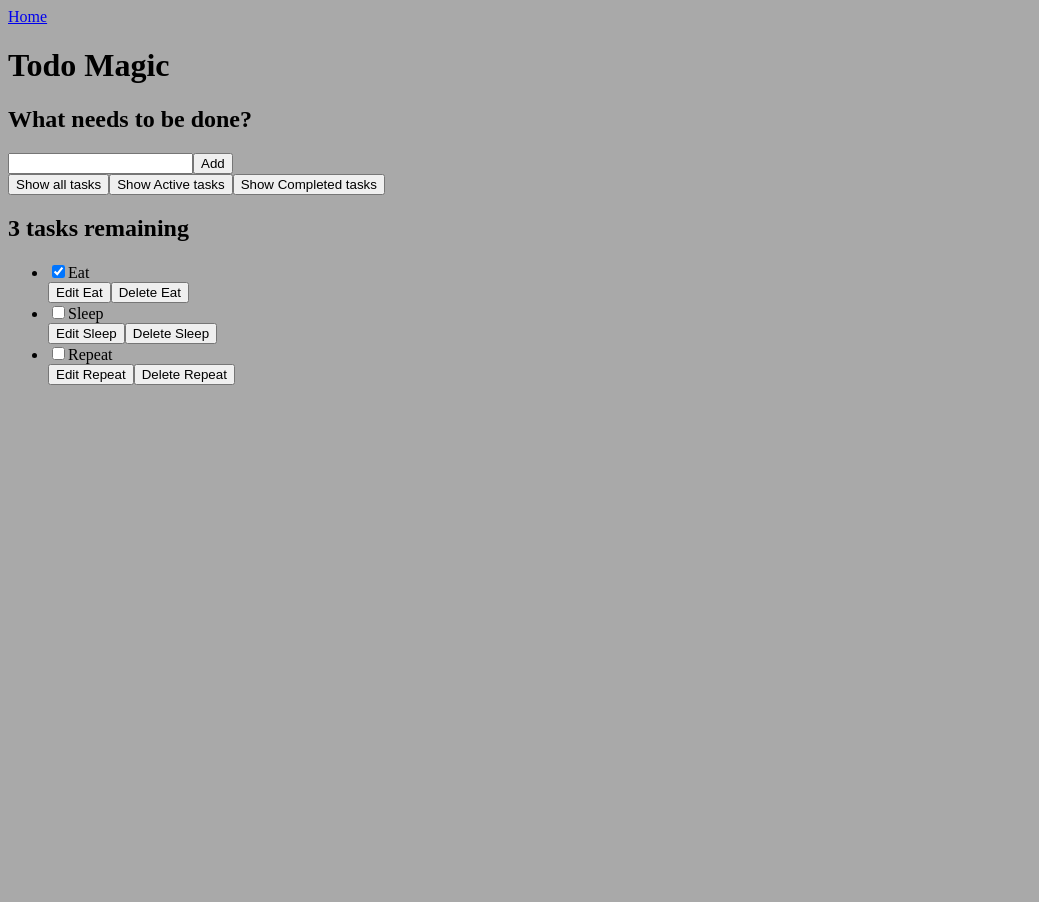
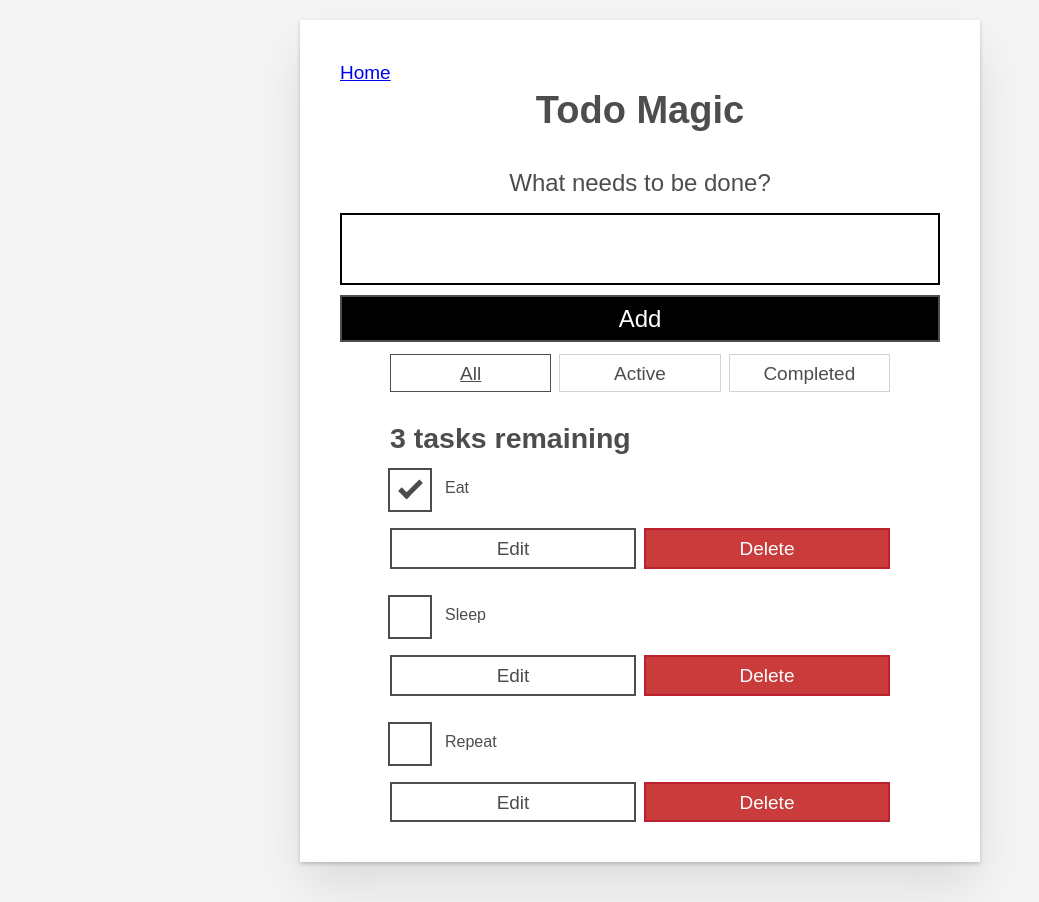
Before and after one commit to miketillman95/random-applications, a React (Vite) app: page /todoApp in a window 1280 px wide. Shown: the whole page, without its empty margins (0-1039 px from the left). Before the commit the page ends 800 px from the top, so only its background shows below. Built offline with nearby package versions, Linux system fonts and the light colour scheme.

Commit message:
data initialized

```diff
--- a/src/App.jsx
+++ b/src/App.jsx
@@ -4,7 +4,6 @@
 import TodoApp from './Pages/TodoApp'
 
 function App() {
-
   return (
     <Router>
     <Routes>
--- a/src/Css/App.css
+++ b/src/Css/App.css
@@ -1,3 +1,149 @@
+/* Resets */
+*,
+*::before,
+*::after {
+  box-sizing: border-box;
+}
+*:focus-visible {
+  outline: 3px dashed #228bec;
+  outline-offset: 0;
+}
+html {
+  font: 62.5% / 1.15 sans-serif;
+}
+h1,
+h2 {
+  margin-bottom: 0;
+}
+ul {
+  list-style: none;
+  padding: 0;
+}
+button {
+  -moz-osx-font-smoothing: inherit;
+  -webkit-font-smoothing: inherit;
+  appearance: none;
+  background: transparent;
+  border: none;
+  color: inherit;
+  font: inherit;
+  line-height: normal;
+  margin: 0;
+  overflow: visible;
+  padding: 0;
+  width: auto;
+}
+button::-moz-focus-inner {
+  border: 0;
+}
+button,
+input,
+optgroup,
+select,
+textarea {
+  font-family: inherit;
+  font-size: 100%;
+  line-height: 1.15;
+  margin: 0;
+}
+button,
+input {
+  overflow: visible;
+}
+input[type="text"] {
+  border-radius: 0;
+}
 body {
-  background-color:darkgray;
+  background-color: #f5f5f5;
+  color: #4d4d4d;
+  font:
+    1.6rem/1.25 Arial,
+    sans-serif;
+  margin: 0 auto;
+  max-width: 68rem;
+  width: 100%;
 }
+@media screen and (min-width: 620px) {
+  body {
+    font-size: 1.9rem;
+    line-height: 1.31579;
+  }
+}
+/* End resets */
+/* Global styles */
+.form-group > input[type="text"] {
+  display: inline-block;
+  margin-top: 0.4rem;
+}
+.btn {
+  border: 0.2rem solid #4d4d4d;
+  cursor: pointer;
+  padding: 0.8rem 1rem 0.7rem;
+  text-transform: capitalize;
+}
+.btn.toggle-btn {
+  border-color: #d3d3d3;
+  border-width: 1px;
+}
+.btn.toggle-btn[aria-pressed="true"] {
+  border-color: #4d4d4d;
+  text-decoration: underline;
+}
+.btn__danger {
+  background-color: #ca3c3c;
+  border-color: #bd2130;
+  color: #fff;
+}
+.btn__filter {
+  border-color: lightgrey;
+}
+.btn__primary {
+  background-color: #000;
+  color: #fff;
+}
+.btn-group {
+  display: flex;
+  justify-content: space-between;
+}
+.btn-group > * {
+  flex: 1 1 49%;
+}
+.btn-group > * + * {
+  margin-left: 0.8rem;
+}
+.label-wrapper {
+  flex: 0 0 100%;
+  margin: 0;
+  text-align: center;
+}
+.visually-hidden {
+  clip: rect(1px 1px 1px 1px);
+  clip: rect(1px, 1px, 1px, 1px);
+  height: 1px;
+  overflow: hidden;
+  position: absolute !important;
+  white-space: nowrap;
+  width: 1px;
+}
+[class*="stack"] > * {
+  margin-bottom: 0;
+  margin-top: 0;
+}
+.stack-small > * + * {
+  margin-top: 1.25rem;
+}
+.stack-large > * + * {
+  margin-top: 2.5rem;
+}
+@media screen and (min-width: 550px) {
+  .stack-small > * + * {
+    margin-top: 1.4rem;
+  }
+  .stack-large > * + * {
+    margin-top: 2.8rem;
+  }
+}
+.stack-exception {
+  margin-top: 1.2rem;
+}
+/* End global styles */
--- /dev/null
+++ b/src/Css/Todo.css
@@ -0,0 +1,147 @@
+/* General app styles */
+.todoapp {
+    background: #fff;
+    box-shadow:
+      0 2px 4px 0 rgb(0 0 0 / 20%),
+      0 2.5rem 5rem 0 rgb(0 0 0 / 10%);
+    margin: 2rem 0 4rem 0;
+    padding: 1rem;
+    position: relative;
+  }
+  @media screen and (min-width: 550px) {
+    .todoapp {
+      padding: 4rem;
+    }
+  }
+  .todoapp > * {
+    margin-left: auto;
+    margin-right: auto;
+    max-width: 50rem;
+  }
+  .todoapp > form {
+    max-width: 100%;
+  }
+  .todoapp > h1 {
+    display: block;
+    margin: 0;
+    margin-bottom: 1rem;
+    max-width: 100%;
+    text-align: center;
+  }
+  .label__lg {
+    line-height: 1.01567;
+    font-weight: 300;
+    margin-bottom: 1rem;
+    padding: 0.8rem;
+    text-align: center;
+  }
+  .input__lg {
+    border: 2px solid #000;
+    padding: 2rem;
+  }
+  .input__lg:focus-visible {
+    border-color: #4d4d4d;
+    box-shadow: inset 0 0 0 2px;
+  }
+  [class*="__lg"] {
+    display: inline-block;
+    font-size: 1.9rem;
+    width: 100%;
+  }
+  [class*="__lg"]:not(:last-child) {
+    margin-bottom: 1rem;
+  }
+  @media screen and (min-width: 620px) {
+    [class*="__lg"] {
+      font-size: 2.4rem;
+    }
+  }
+  /* End general app styles */
+  /* Todo item styles */
+  .todo {
+    display: flex;
+    flex-direction: row;
+    flex-wrap: wrap;
+  }
+  .todo > * {
+    flex: 0 0 100%;
+  }
+  .todo-text {
+    border: 2px solid #565656;
+    min-height: 4.4rem;
+    padding: 0.4rem 0.8rem;
+    width: 100%;
+  }
+  .todo-text:focus-visible {
+    box-shadow: inset 0 0 0 2px;
+  }
+  /* End todo item styles */
+  /* Checkbox styles */
+  .c-cb {
+    -webkit-font-smoothing: antialiased;
+    box-sizing: border-box;
+    clear: left;
+    display: block;
+    font-family: Arial, sans-serif;
+    font-size: 1.6rem;
+    font-weight: 400;
+    line-height: 1.25;
+    min-height: 44px;
+    padding-left: 40px;
+    position: relative;
+  }
+  .c-cb > label::before,
+  .c-cb > input[type="checkbox"] {
+    box-sizing: border-box;
+    height: 44px;
+    left: -2px;
+    top: -2px;
+    width: 44px;
+  }
+  .c-cb > input[type="checkbox"] {
+    -webkit-font-smoothing: antialiased;
+    cursor: pointer;
+    margin: 0;
+    opacity: 0;
+    position: absolute;
+    z-index: 1;
+  }
+  .c-cb > label {
+    cursor: pointer;
+    display: inline-block;
+    font-family: inherit;
+    font-size: inherit;
+    line-height: inherit;
+    margin-bottom: 0;
+    padding: 8px 15px 5px;
+    touch-action: manipulation;
+  }
+  .c-cb > label::before {
+    background: transparent;
+    border: 2px solid currentcolor;
+    content: "";
+    position: absolute;
+  }
+  .c-cb > input[type="checkbox"]:focus-visible + label::before {
+    border-width: 4px;
+    outline: 3px dashed #228bec;
+  }
+  .c-cb > label::after {
+    background: transparent;
+    border: solid;
+    border-width: 0 0 5px 5px;
+    border-top-color: transparent;
+    box-sizing: content-box;
+    content: "";
+    height: 7px;
+    left: 9px;
+    opacity: 0;
+    position: absolute;
+    top: 11px;
+    transform: rotate(-45deg);
+    width: 18px;
+  }
+  .c-cb > input[type="checkbox"]:checked + label::after {
+    opacity: 1;
+  }
+  /* End checkbox styles */
--- a/src/Pages/TodoApp.jsx
+++ b/src/Pages/TodoApp.jsx
@@ -1,8 +1,9 @@
 import React from "react";
 import { Link } from "react-router-dom";
+import '../Css/Todo.css'
+import Todo from '../components/Todo'
 
 function TodoApp() {
-
     return (
         <div className="todoapp stack-large">
             <Link to='/'> Home </Link>
@@ -46,54 +47,9 @@
             role="list"
             className="todo-list stack-large stack-exception"
             aria-labelledby="list-heading">
-            <li className="todo stack-small">
-                <div className="c-cb">
-                <input id="todo-0" type="checkbox" defaultChecked />
-                <label className="todo-label" htmlFor="todo-0">
-                    Eat
-                </label>
-                </div>
-                <div className="btn-group">
-                <button type="button" className="btn">
-                    Edit <span className="visually-hidden">Eat</span>
-                </button>
-                <button type="button" className="btn btn__danger">
-                    Delete <span className="visually-hidden">Eat</span>
-                </button>
-                </div>
-            </li>
-            <li className="todo stack-small">
-                <div className="c-cb">
-                <input id="todo-1" type="checkbox" />
-                <label className="todo-label" htmlFor="todo-1">
-                    Sleep
-                </label>
-                </div>
-                <div className="btn-group">
-                <button type="button" className="btn">
-                    Edit <span className="visually-hidden">Sleep</span>
-                </button>
-                <button type="button" className="btn btn__danger">
-                    Delete <span className="visually-hidden">Sleep</span>
-                </button>
-                </div>
-            </li>
-            <li className="todo stack-small">
-                <div className="c-cb">
-                <input id="todo-2" type="checkbox" />
-                <label className="todo-label" htmlFor="todo-2">
-                    Repeat
-                </label>
-                </div>
-                <div className="btn-group">
-                <button type="button" className="btn">
-                    Edit <span className="visually-hidden">Repeat</span>
-                </button>
-                <button type="button" className="btn btn__danger">
-                    Delete <span className="visually-hidden">Repeat</span>
-                </button>
-                </div>
-            </li>
+                <Todo name ='Eat' id = 'todo-0' completed/>
+                <Todo name ='Sleep' id = 'todo-1'/>
+                <Todo name ='Repeat' id = 'todo-2'/>
             </ul>
         </div>
     );
--- /dev/null
+++ b/src/components/Todo.jsx
@@ -0,0 +1,24 @@
+import React from "react";
+
+const Todo = ({name, completed, id}) => {
+    return (
+        <li className="todo stack-small">
+          <div className="c-cb">
+            <input id={id} type="checkbox" defaultChecked = {completed} />
+            <label className="todo-label" htmlFor={id}>
+              {name}
+            </label>
+          </div>
+          <div className="btn-group">
+            <button type="button" className="btn">
+              Edit <span className="visually-hidden">{name}</span>
+            </button>
+            <button type="button" className="btn btn__danger">
+              Delete <span className="visually-hidden">{name}</span>
+            </button>
+          </div>
+        </li>
+      );
+}
+
+export default Todo;
--- a/src/main.jsx
+++ b/src/main.jsx
@@ -2,8 +2,13 @@
 import ReactDOM from 'react-dom/client'
 import App from './App.jsx'
 
+const DATA = [
+  { id: "todo-0", name: "Eat", completed: true },
+  { id: "todo-1", name: "Sleep", completed: false },
+  { id: "todo-2", name: "Repeat", completed: false },
+];
 ReactDOM.createRoot(document.getElementById('root')).render(
   <React.StrictMode>
-    <App />
+    <App tasks = {DATA}/>
   </React.StrictMode>,
 )
```
